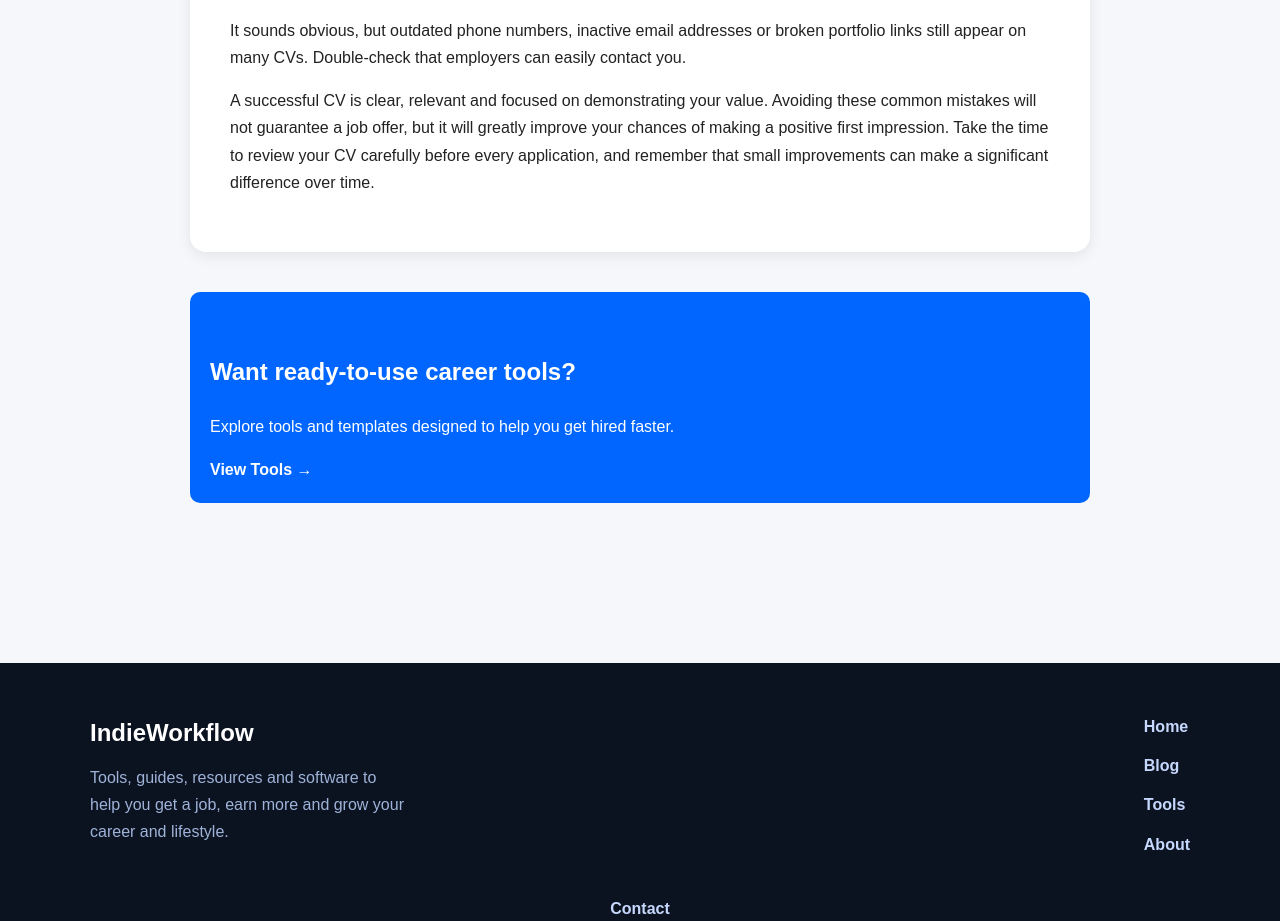
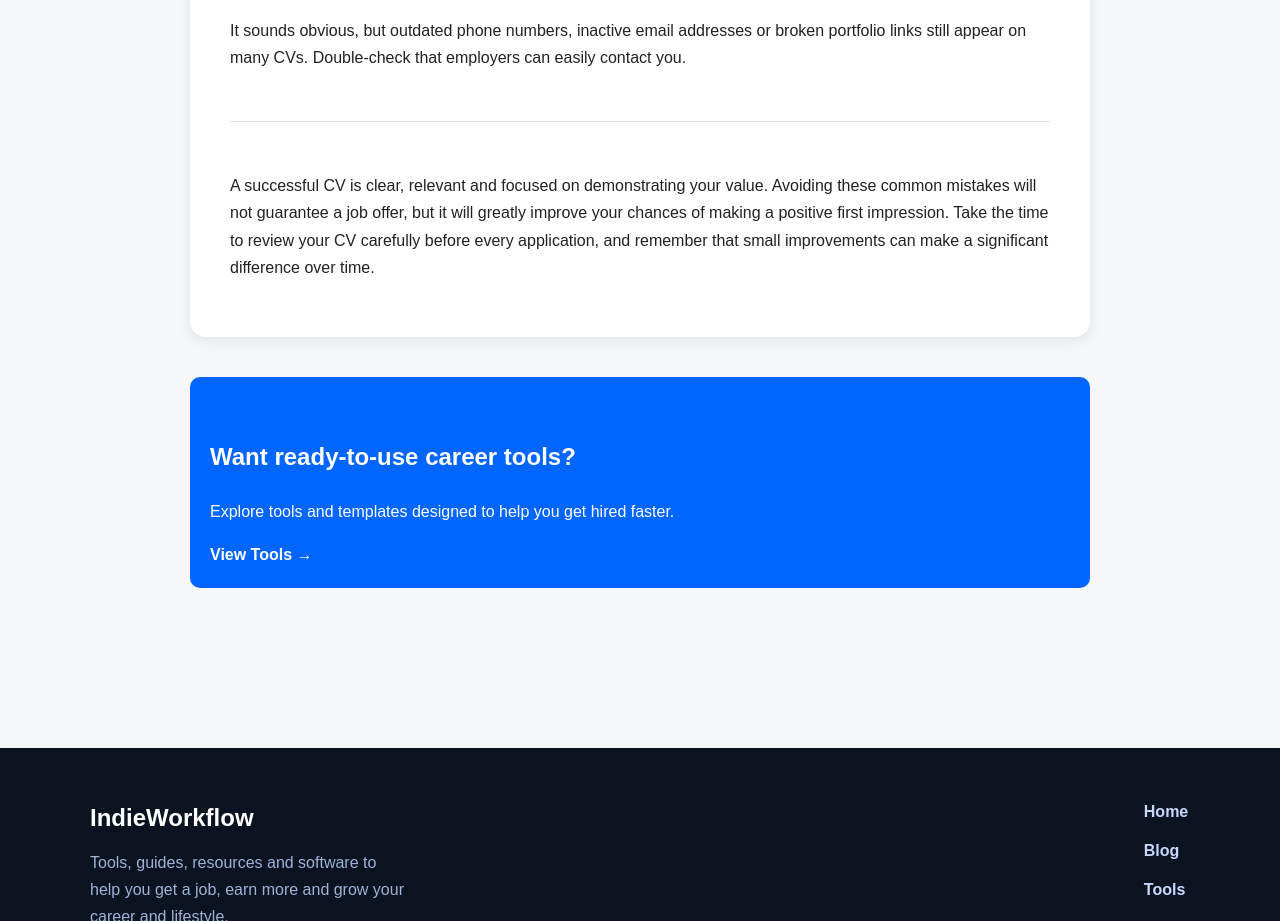
Before and after one commit to indieworkflow/indieworkflow.github.io, a plain HTML site: page cv-mistakes.html in a window 1280 px wide. Shown: the part 2357-3278 px from the top of the page. Drawn offline with Linux system fonts and the light colour scheme.

Commit message:
Update cv-mistakes.html

```diff
--- a/cv-mistakes.html
+++ b/cv-mistakes.html
@@ -373,6 +373,8 @@ Many employers use applicant tracking systems (ATS) to filter applications befor
 It sounds obvious, but outdated phone numbers, inactive email addresses or broken portfolio links still appear on many CVs. Double-check that employers can easily contact you.
 </p>
 
+  <hr style="margin:50px 0; border:none; border-top:1px solid #ddd;">
+
 <p>
 A successful CV is clear, relevant and focused on demonstrating your value. Avoiding these common mistakes will not guarantee a job offer, but it will greatly improve your chances of making a positive first impression. Take the time to review your CV carefully before every application, and remember that small improvements can make a significant difference over time.
 </p>
```
